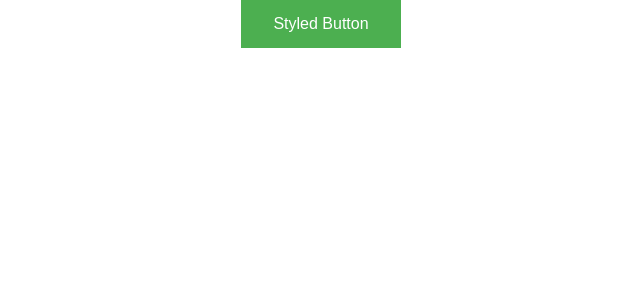
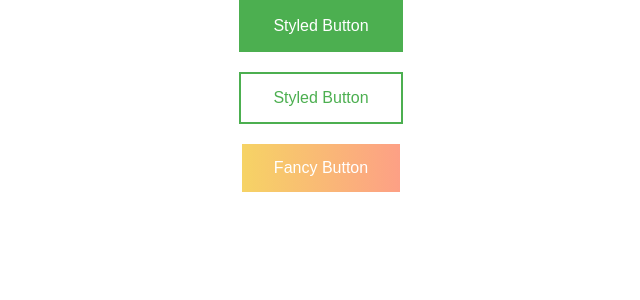
Before and after one commit to gopinav/React-Styled-Components-Tutorial, a React (Create React App) app in the folder react-styled-components-demo/: page / in a window 1280 px wide. Shown: the top 300 px of the page, without its empty margins (319-959 px from the left). Built offline with nearby package versions, Linux system fonts and the light colour scheme.

Commit message:
Props and Pseudo classes

```diff
--- a/react-styled-components-demo/src/App.js
+++ b/react-styled-components-demo/src/App.js
@@ -1,10 +1,18 @@
 import './App.css'
-import Button from './components/Button/Button'
+import Button, { FancyButton } from './components/Button/Button'
 
 function App() {
   return (
     <div className='App'>
       <Button>Styled Button</Button>
+      <div>
+        <br />
+      </div>
+      <Button variant='outline'>Styled Button</Button>
+      <div>
+        <br />
+      </div>
+      <FancyButton>Fancy Button</FancyButton>
     </div>
   )
 }
--- a/react-styled-components-demo/src/components/Button/Button.js
+++ b/react-styled-components-demo/src/components/Button/Button.js
@@ -1,3 +1,4 @@
-import { StyledButton } from './Button.styles'
+import { StyledButton, FancyButton } from './Button.styles'
 
 export default StyledButton
+export { FancyButton }
--- a/react-styled-components-demo/src/components/Button/Button.styles.js
+++ b/react-styled-components-demo/src/components/Button/Button.styles.js
@@ -1,12 +1,25 @@
 import styled from 'styled-components'
 
 export const StyledButton = styled.button`
-  background-color: #4caf50;
-  border: none;
-  color: white;
+  border: 2px solid #4caf50;
+  background-color: ${props =>
+    props.variant === 'outline' ? '#FFF' : '#4caf50'};
+  color: ${props => (props.variant === 'outline' ? '#4caf50' : '#FFF')};
   padding: 15px 32px;
   text-align: center;
   text-decoration: none;
   display: inline-block;
   font-size: 16px;
+  cursor: pointer;
+  transition: 0.5s all ease-out;
+  &:hover {
+    background-color: ${props =>
+      props.variant !== 'outline' ? '#FFF' : '#4caf50'};
+    color: ${props => (props.variant !== 'outline' ? '#4caf50' : '#FFF')};
+  }
 `
+
+export const FancyButton = styled(StyledButton)`
+  background-image: linear-gradient(to right, #f6d365 0%, #fda085 100%);
+  border: none;
+`
```
